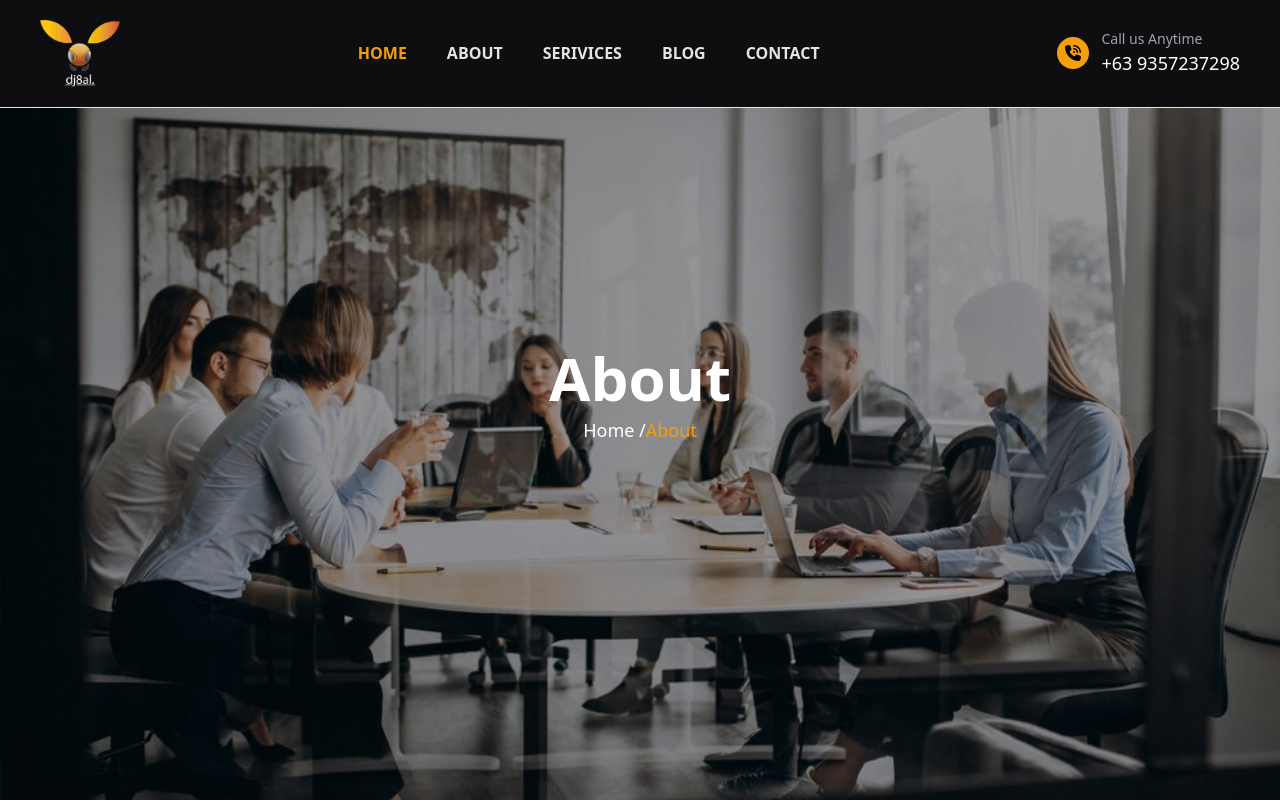
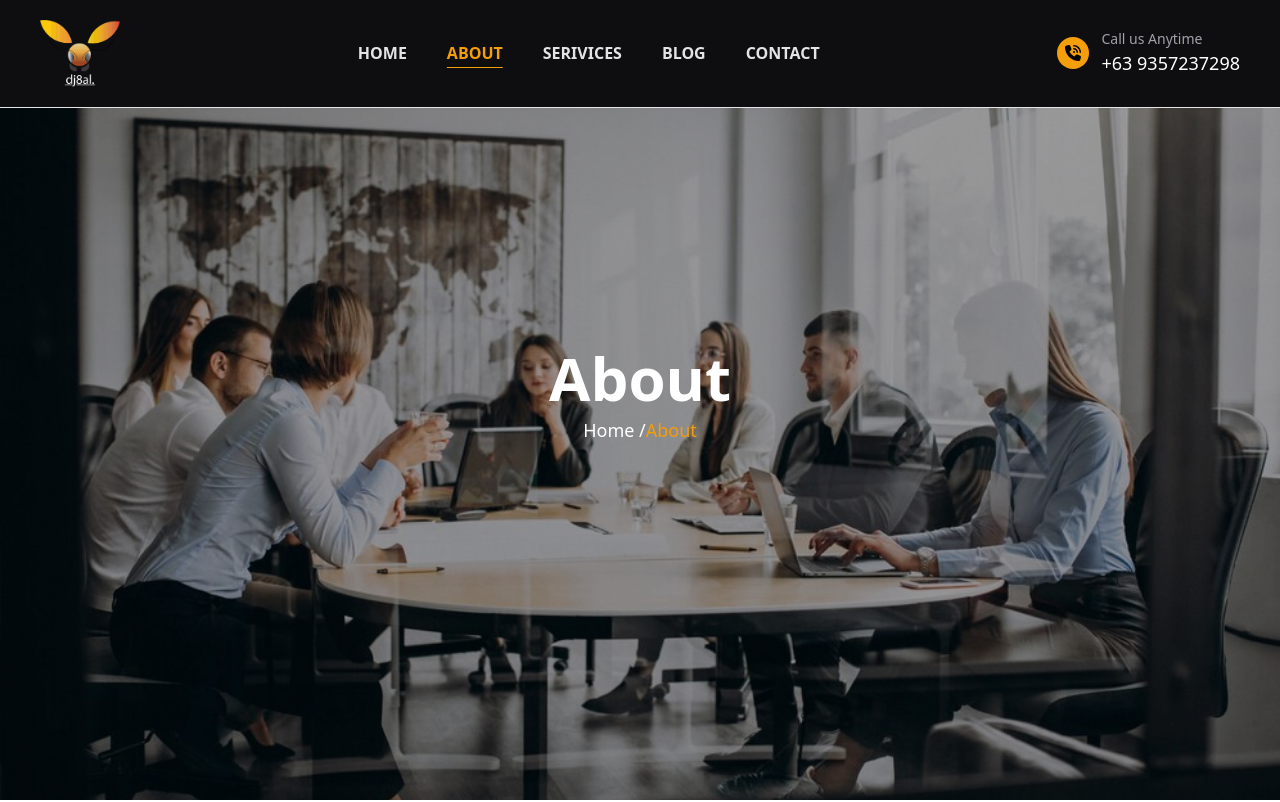
Before and after one commit to Ikal-Sama/dj8alworks, a React (Vite) app: page /about in a window 1280 px wide. Shown: the top 802 px of the page. Built offline with nearby package versions, Linux system fonts and the light colour scheme.

Commit message:
added active link design

```diff
--- a/src/assets/data/WhatweDoData.jsx
+++ b/src/assets/data/WhatweDoData.jsx
@@ -15,7 +15,7 @@ const cardData = [
     id: 2,
     image:
       "https://img.freepik.com/free-photo/asian-businessmen-businesswomen-meeting-brainstorming-ideas-about-creative-web-design-planning-application-developing-template-layout-mobile-phone-project-working-together-small-office_7861-2567.jpg?t=st=1709186623~exp=1709190223~hmac=3b855e2d7a9663bf435e3322ae9db69af01059175d7925e4bc302e3ad558d3bd&w=996",
-    title: "Website maintenance",
+    title: "Website Maintenance",
     desc: "Lorem ipsum dolor sit amet, consectetur adipisicing elit. Assumenda a odit, eligendi accusamus ea tempora!",
     icon: <FaTools />,
   },
--- a/src/components/AboutBanner.jsx
+++ b/src/components/AboutBanner.jsx
@@ -3,6 +3,7 @@ import React from "react";
 
 const AboutBanner = () => {
   return (
+    <div className="max-w-screen-2xl w-screen">
       <div
         style={{ backgroundImage: `url(${Hero2})` }}
         className="h-screen object-cover bg-cover"
@@ -16,6 +17,7 @@ const AboutBanner = () => {
           </p>
         </div>
       </div>
+    </div>
   );
 };
 
--- a/src/components/layout/Header.jsx
+++ b/src/components/layout/Header.jsx
@@ -1,6 +1,6 @@
-import React, { useEffect } from "react";
+import React, { useEffect, useState } from "react";
 import Logo from "../../assets/images/logo3.png";
-import { Link } from "react-router-dom";
+import { Link, useLocation } from "react-router-dom";
 import { FaPhoneVolume } from "react-icons/fa6";
 // images
 import Hero from "../../assets/images/hero.png";
@@ -8,6 +8,13 @@ import Hero2 from "../../assets/images/hero2.png";
 import Hero3 from "../../assets/images/hero3.png";
 
 const Header = () => {
+  const location = useLocation();
+  const [activePath, setActivePath] = useState(location.pathname);
+
+  useEffect(() => {
+    setActivePath(location.pathname);
+  }, [location]);
+
   // useEffect(() => {
   //   const intervalId = setInterval(() => {
   //     const animatedElement = document.querySelector(".animate__fadeInRight");
@@ -52,34 +59,56 @@ const Header = () => {
               <ul className="flex gap-10 uppercase font-bold">
                 <Link
                   to="/"
-                  onClick={() =>
-                    window.scrollTo(
-                      0,
-                      document.getElementById("home").offsetTop
-                    )
-                  }
+                  className={` ${
+                    activePath === "/"
+                      ? "text-amber-500 underline underline-offset-8 "
+                      : "text-zinc-200 hover:text-amber-500 hover:underline underline-offset-8 duration-300"
+                  }`}
                 >
-                  <li className="text-amber-500">Home</li>
+                  <li>Home</li>
                 </Link>
                 <Link
                   to="/about"
-                  onClick={() =>
-                    window.scrollTo(
-                      0,
-                      document.getElementById("about").offsetTop
-                    )
-                  }
+                  className={` ${
+                    activePath === "/about"
+                      ? "text-amber-500 underline underline-offset-8 "
+                      : "text-zinc-200 hover:text-amber-500 hover:underline underline-offset-8 duration-300"
+                  }`}
                 >
-                  <li className="text-zinc-200">About</li>
+                  <li>About</li>
                 </Link>
                 <Link>
-                  <li className="text-zinc-200">Serivices</li>
+                  <li
+                    className={` ${
+                      activePath === "/services"
+                        ? "text-amber-500 underline underline-offset-8 "
+                        : "text-zinc-200 hover:text-amber-500 hover:underline underline-offset-8 duration-300"
+                    }`}
+                  >
+                    Serivices
+                  </li>
                 </Link>
                 <Link>
-                  <li className="text-zinc-200">Blog</li>
+                  <li
+                    className={` ${
+                      activePath === "/blog"
+                        ? "text-amber-500 underline underline-offset-8 "
+                        : "text-zinc-200 hover:text-amber-500 hover:underline underline-offset-8 duration-300"
+                    }`}
+                  >
+                    Blog
+                  </li>
                 </Link>
                 <Link>
-                  <li className="text-zinc-200">Contact</li>
+                  <li
+                    className={` ${
+                      activePath === "/contact"
+                        ? "text-amber-500 underline underline-offset-8 "
+                        : "text-zinc-200 hover:text-amber-500 hover:underline underline-offset-8 duration-300"
+                    }`}
+                  >
+                    Contact
+                  </li>
                 </Link>
               </ul>
             </div>
```
Lines whose indentation alone changed are shown as unchanged.
